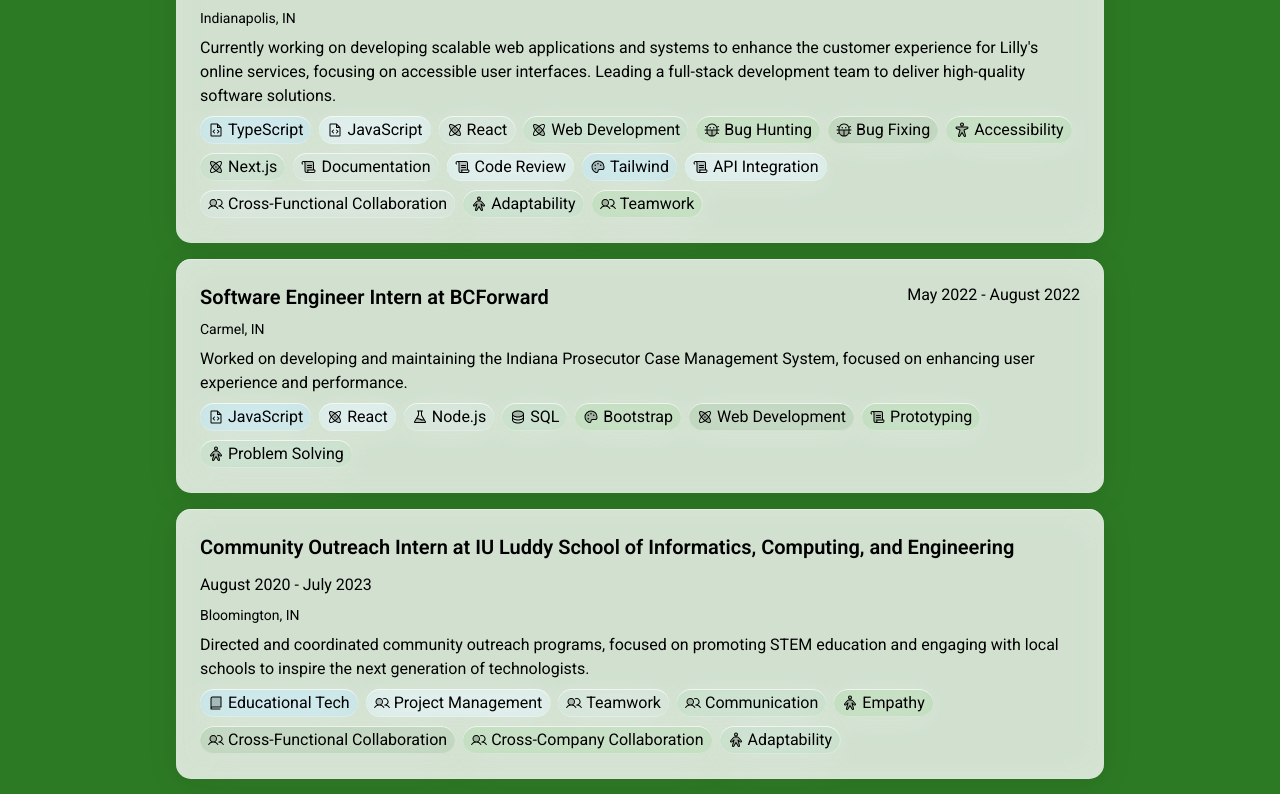
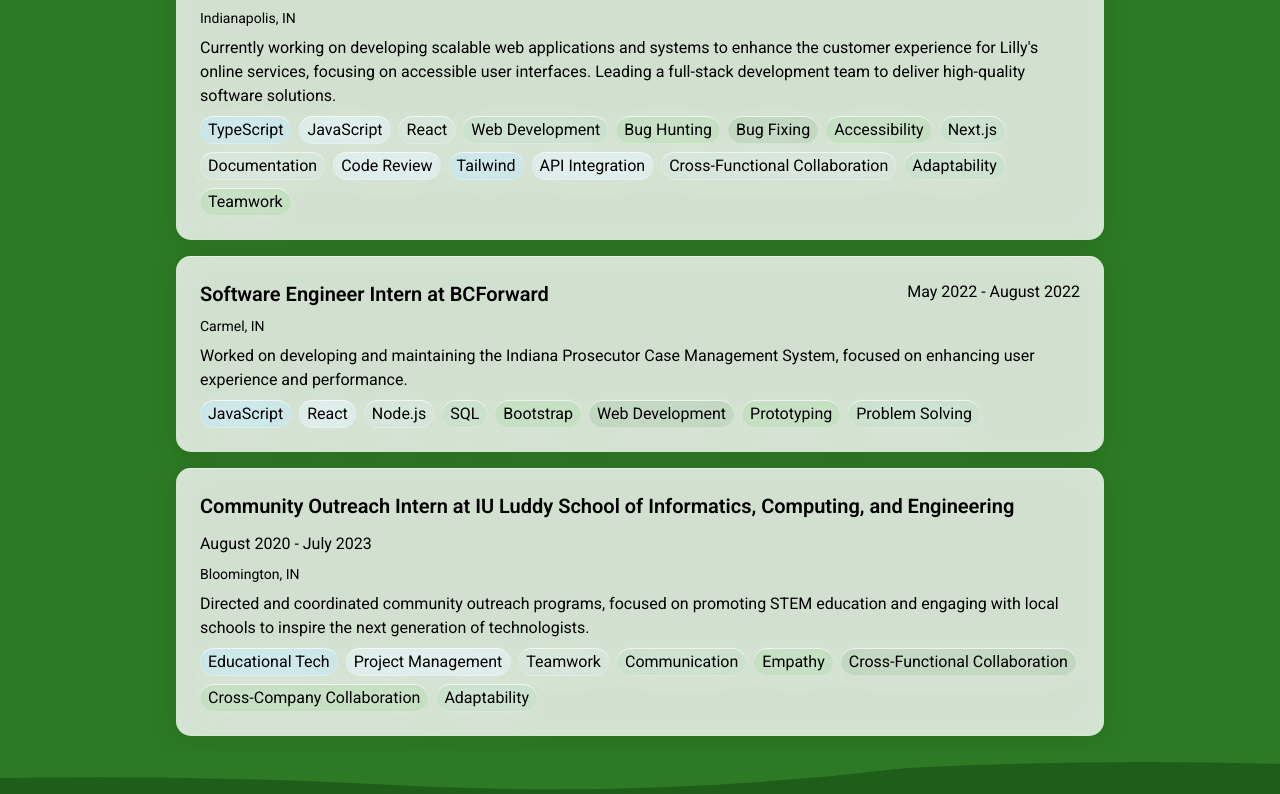
Before and after one commit to vtlanglois/portfolio-v2, a Next.js app: page / in a window 1280 px wide. Shown: the part 1686-2480 px from the top of the page. Built offline with nearby package versions, Linux system fonts and the light colour scheme.

Commit message:
temp hide icons

```diff
--- a/src/components/ui/Tag/index.tsx
+++ b/src/components/ui/Tag/index.tsx
@@ -1,75 +1,75 @@
 import { TagItem } from "@/types/tagTypes";
-import {
-  PersonArmsSpreadIcon,
-  RobotIcon,
-  AtomIcon,
-  PaletteIcon,
-  FigmaLogoIcon,
-  GitMergeIcon,
-  GithubLogoIcon,
-  FileCodeIcon,
-  BrowserIcon,
-  CircuitryIcon,
-  UsersIcon,
-  DatabaseIcon,
-  GameControllerIcon,
-  BugIcon,
-  LegoIcon,
-  PottedPlantIcon,
-  PersonSimpleHikeIcon,
-  CookingPotIcon,
-  MusicNoteIcon,
-  BookIcon,
-  FlaskIcon,
-  PersonIcon,
-  ScrollIcon,
-  WrenchIcon,
-  StarIcon,
-} from "@phosphor-icons/react/dist/ssr";
+// import {
+//   PersonArmsSpreadIcon,
+//   RobotIcon,
+//   AtomIcon,
+//   PaletteIcon,
+//   FigmaLogoIcon,
+//   GitMergeIcon,
+//   GithubLogoIcon,
+//   FileCodeIcon,
+//   BrowserIcon,
+//   CircuitryIcon,
+//   UsersIcon,
+//   DatabaseIcon,
+//   GameControllerIcon,
+//   BugIcon,
+//   LegoIcon,
+//   PottedPlantIcon,
+//   PersonSimpleHikeIcon,
+//   CookingPotIcon,
+//   MusicNoteIcon,
+//   BookIcon,
+//   FlaskIcon,
+//   PersonIcon,
+//   ScrollIcon,
+//   WrenchIcon,
+//   StarIcon,
+// } from "@phosphor-icons/react/dist/ssr";
 
-const variantIcons = {
-  tech: <FlaskIcon weight="duotone" className="inline-block" />,
-  human: <PersonIcon weight="duotone" className="inline-block" />,
-  topic: <ScrollIcon weight="duotone" className="inline-block" />,
-  tool: <WrenchIcon weight="duotone" className="inline-block" />,
-  hobby: <StarIcon weight="duotone" className="inline-block" />,
-};
+// const variantIcons = {
+//   tech: <FlaskIcon weight="duotone" className="inline-block" />,
+//   human: <PersonIcon weight="duotone" className="inline-block" />,
+//   topic: <ScrollIcon weight="duotone" className="inline-block" />,
+//   tool: <WrenchIcon weight="duotone" className="inline-block" />,
+//   hobby: <StarIcon weight="duotone" className="inline-block" />,
+// };
 
 
-const icons = {
-  a11y: <PersonArmsSpreadIcon weight="duotone" className="inline-block" />,
-  robot: <RobotIcon weight="duotone" className="inline-block" />,
-  atom: <AtomIcon weight="duotone" className="inline-block" />,
-  palette: <PaletteIcon weight="duotone" className="inline-block" />,
-  figma: <FigmaLogoIcon weight="duotone" className="inline-block" />,
-  git: <GitMergeIcon weight="duotone" className="inline-block" />,
-  github: <GithubLogoIcon weight="duotone" className="inline-block" />,
-  "file-code": <FileCodeIcon weight="duotone" className="inline-block" />,
-  browser: <BrowserIcon weight="duotone" className="inline-block" />,
-  circuit: <CircuitryIcon weight="duotone" className="inline-block" />,
-  users: <UsersIcon weight="duotone" className="inline-block" />,
-  db: <DatabaseIcon weight="duotone" className="inline-block" />,
-  controller: <GameControllerIcon weight="duotone" className="inline-block" />,
-  bug: <BugIcon weight="duotone" className="inline-block" />,
-  lego: <LegoIcon weight="duotone" className="inline-block" />,
-  "potted-plant": <PottedPlantIcon weight="duotone" className="inline-block" />,
-  hiking: <PersonSimpleHikeIcon weight="duotone" className="inline-block" />,
-  cooking: <CookingPotIcon weight="duotone" className="inline-block" />,
-  song: <MusicNoteIcon weight="duotone" className="inline-block" />,
-  book: <BookIcon weight="duotone" className="inline-block" />,
-};
+// const icons = {
+//   a11y: <PersonArmsSpreadIcon weight="duotone" className="inline-block" />,
+//   robot: <RobotIcon weight="duotone" className="inline-block" />,
+//   atom: <AtomIcon weight="duotone" className="inline-block" />,
+//   palette: <PaletteIcon weight="duotone" className="inline-block" />,
+//   figma: <FigmaLogoIcon weight="duotone" className="inline-block" />,
+//   git: <GitMergeIcon weight="duotone" className="inline-block" />,
+//   github: <GithubLogoIcon weight="duotone" className="inline-block" />,
+//   "file-code": <FileCodeIcon weight="duotone" className="inline-block" />,
+//   browser: <BrowserIcon weight="duotone" className="inline-block" />,
+//   circuit: <CircuitryIcon weight="duotone" className="inline-block" />,
+//   users: <UsersIcon weight="duotone" className="inline-block" />,
+//   db: <DatabaseIcon weight="duotone" className="inline-block" />,
+//   controller: <GameControllerIcon weight="duotone" className="inline-block" />,
+//   bug: <BugIcon weight="duotone" className="inline-block" />,
+//   lego: <LegoIcon weight="duotone" className="inline-block" />,
+//   "potted-plant": <PottedPlantIcon weight="duotone" className="inline-block" />,
+//   hiking: <PersonSimpleHikeIcon weight="duotone" className="inline-block" />,
+//   cooking: <CookingPotIcon weight="duotone" className="inline-block" />,
+//   song: <MusicNoteIcon weight="duotone" className="inline-block" />,
+//   book: <BookIcon weight="duotone" className="inline-block" />,
+// };
 
 export default function Tag({
   tag,
 }: {
   tag: TagItem;
 }) {
-  const selectedIcon = () => {
-    if (tag.icon && tag.icon in icons) {
-      return icons[tag.icon as keyof typeof icons];
-    }
-    return variantIcons[tag.variant ?? "tool"];
-  };
+  // const selectedIcon = () => {
+  //   if (tag.icon && tag.icon in icons) {
+  //     return icons[tag.icon as keyof typeof icons];
+  //   }
+  //   return variantIcons[tag.variant ?? "tool"];
+  // };
 
   return (
     <span
@@ -77,7 +77,7 @@ export default function Tag({
         "tag rounded-full  px-2 py-0.5 inline-flex items-center gap-1"
       }
     >
-      {selectedIcon()}
+      {/* {selectedIcon()} */}
       {tag.text}
     </span>
   );
```
